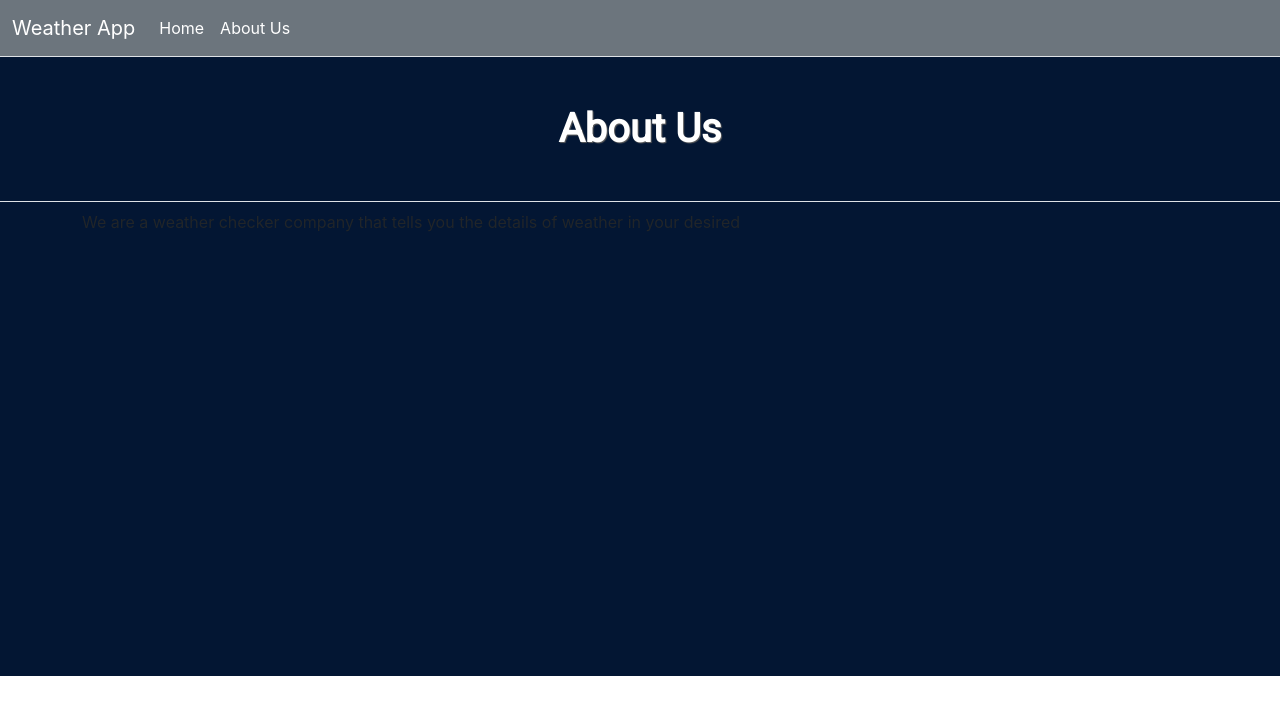
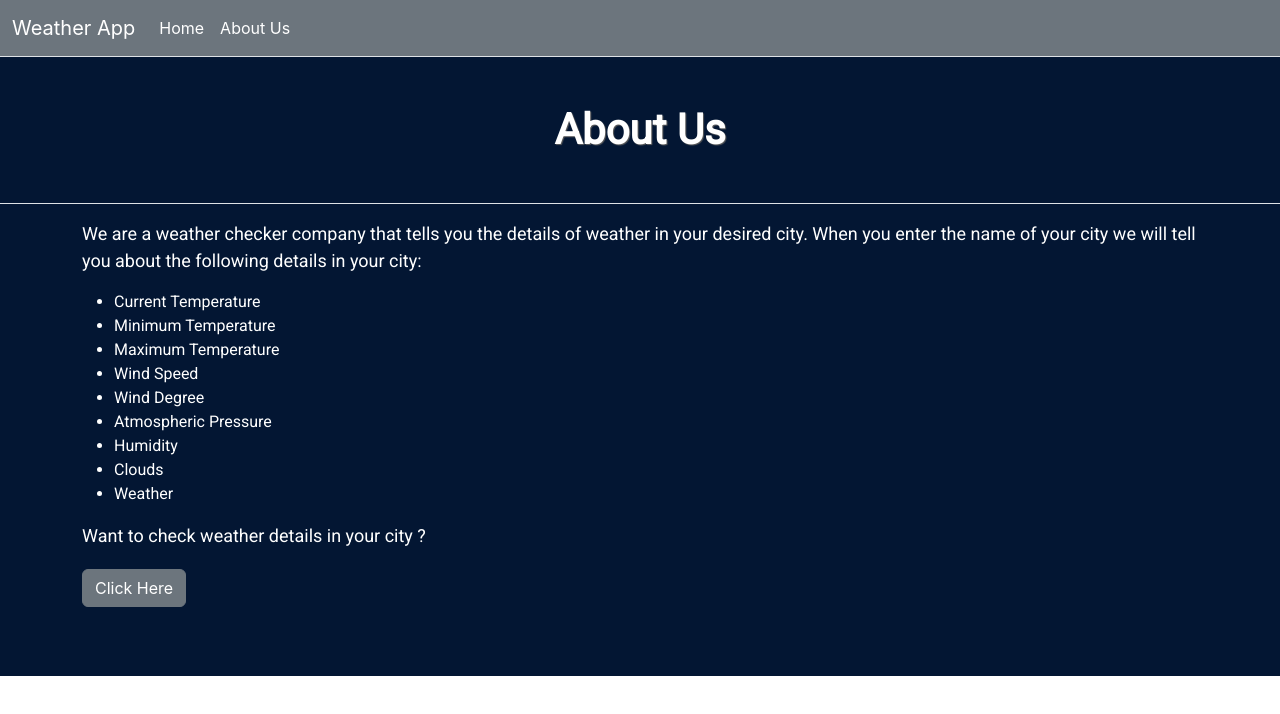
Before and after one commit to mkb-03/React.js, a React (Create React App) app in the folder weather/: page /AboutUs in a window 1280 px wide. Shown: the top 714 px of the page. Built offline with nearby package versions, Linux system fonts and the light colour scheme.

Commit message:
About Us

```diff
--- a/weather/src/Pages/About.js
+++ b/weather/src/Pages/About.js
@@ -1,4 +1,5 @@
 import React from 'react'
+import { Link } from 'react-router-dom'
 
 const About = () => {
     return (
@@ -6,7 +7,27 @@ const About = () => {
             <h2 className='pt-5 pb-5 border-bottom border-top'>About Us</h2>
 
             <div className="container">
-       <p>We are a weather checker company that tells you the details of weather in your desired</p>
+                <p className="mt-3">We are a weather checker company that tells you the details of weather in your desired city. When you enter the name of your city we will tell you about the following details in your city: </p>
+                <ul className="mt-3">
+                    <li>Current Temperature</li>
+                    <li>Minimum Temperature</li>
+                    <li>Maximum Temperature</li>
+                    <li>Wind Speed </li>
+                    <li>Wind Degree</li>
+                    <li>Atmospheric Pressure</li>
+                    <li>Humidity</li>
+                    <li>Clouds</li>
+                    <li>Weather</li>
+                </ul>
+
+                <p>
+                    Want to check weather details in your city ?
+                </p>
+
+                <Link to="/">
+                    <button type="submit" className="btn btn-secondary mt-1" > Click Here </button>
+                </Link>
+
             </div>
         </div>
     )
--- a/weather/src/Pages/WeatherDetails.js
+++ b/weather/src/Pages/WeatherDetails.js
@@ -40,7 +40,7 @@ const WeatherDetails = () => {
         <div style={{ height: "620px", backgroundColor: "#031633" }}>
                 <h2 className='pt-5 pb-5 border-bottom border-top'>{cityName}</h2>
 
-            <div className="container text-center pt-5 " >
+            <div className="container text-center pt-3 " >
                 <table className="table table-bordered mt-5 border border-white">
                     <thead>
                         <tr >
--- a/weather/src/index.css
+++ b/weather/src/index.css
@@ -29,7 +29,7 @@ h2 {
   font-family:'Roboto', sans-serif;
   color: white;
   text-align: center;
-  font-size: 40px;
+  font-size: 42px;
   font-weight: 600px;
   font-weight: bold;
   text-shadow: 1px 1px 1px #5d5d5d;
@@ -48,3 +48,15 @@ td{
   font-size: 17px;
   font-weight: 200px;
 }
+
+p{
+  font-family:'Roboto', sans-serif;
+  color: white;
+  font-size: 18px;
+}
+
+li{
+  font-family:'Roboto', sans-serif;
+  color: white;
+  font-size: 16px;
+}
```
Lines whose indentation alone changed are shown as unchanged.
